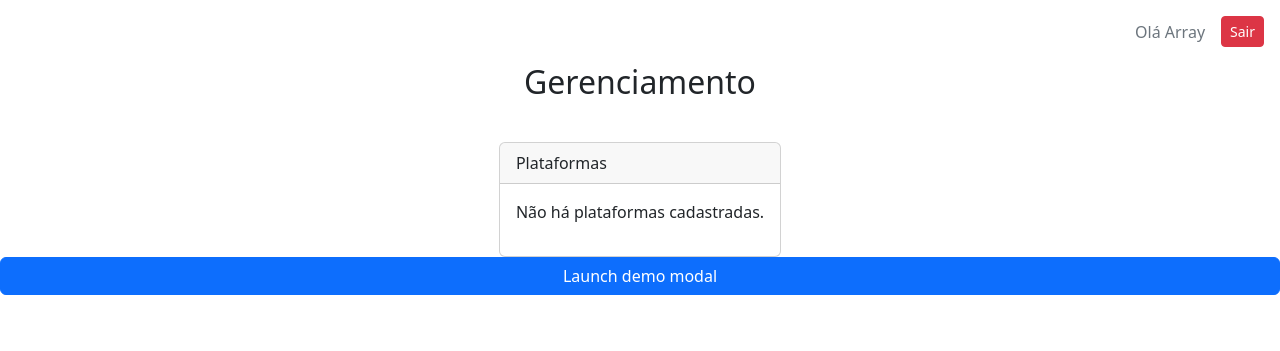
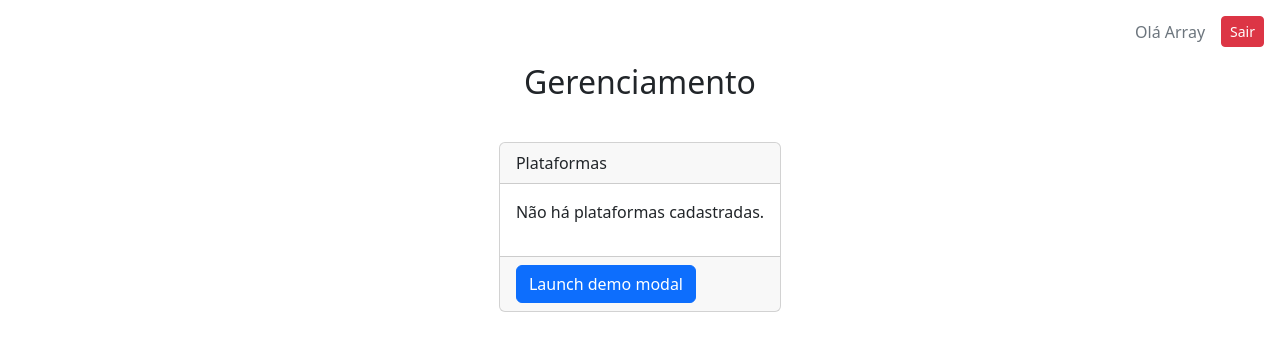
Before and after one commit to kchevarria/pactodeouro.bet, a PHP site: page /management.php in a window 1280 px wide. Shown: the top 351 px of the page. Run offline with PHP 8.4, Linux system fonts and the light colour scheme; the visitor is signed in with stand-in values (Sample User, id 1); data that the repository does not hold is empty; a stand-in replaces the project's code that opens the database connection.

Commit message:
Update management.php

```diff
--- a/management.php
+++ b/management.php
@@ -71,12 +71,14 @@ if (!isset($_SESSION['logado']) || $_SESSION['logado'] !== true) {
                     </tbody>
                 </table>
             </div>
+            <div class="card-footer">
+                <!-- Button trigger modal -->
+                <button type="button" class="btn btn-primary" data-bs-toggle="modal" data-bs-target="#exampleModal">
+                    Launch demo modal
+                </button>
+            </div>
         </div>
     </div>
-    <!-- Button trigger modal -->
-    <button type="button" class="btn btn-primary" data-bs-toggle="modal" data-bs-target="#exampleModal">
-        Launch demo modal
-    </button>
 
     <!-- Modal -->
     <div class="modal fade" id="exampleModal" tabindex="-1" aria-labelledby="exampleModalLabel" aria-hidden="true">
```
